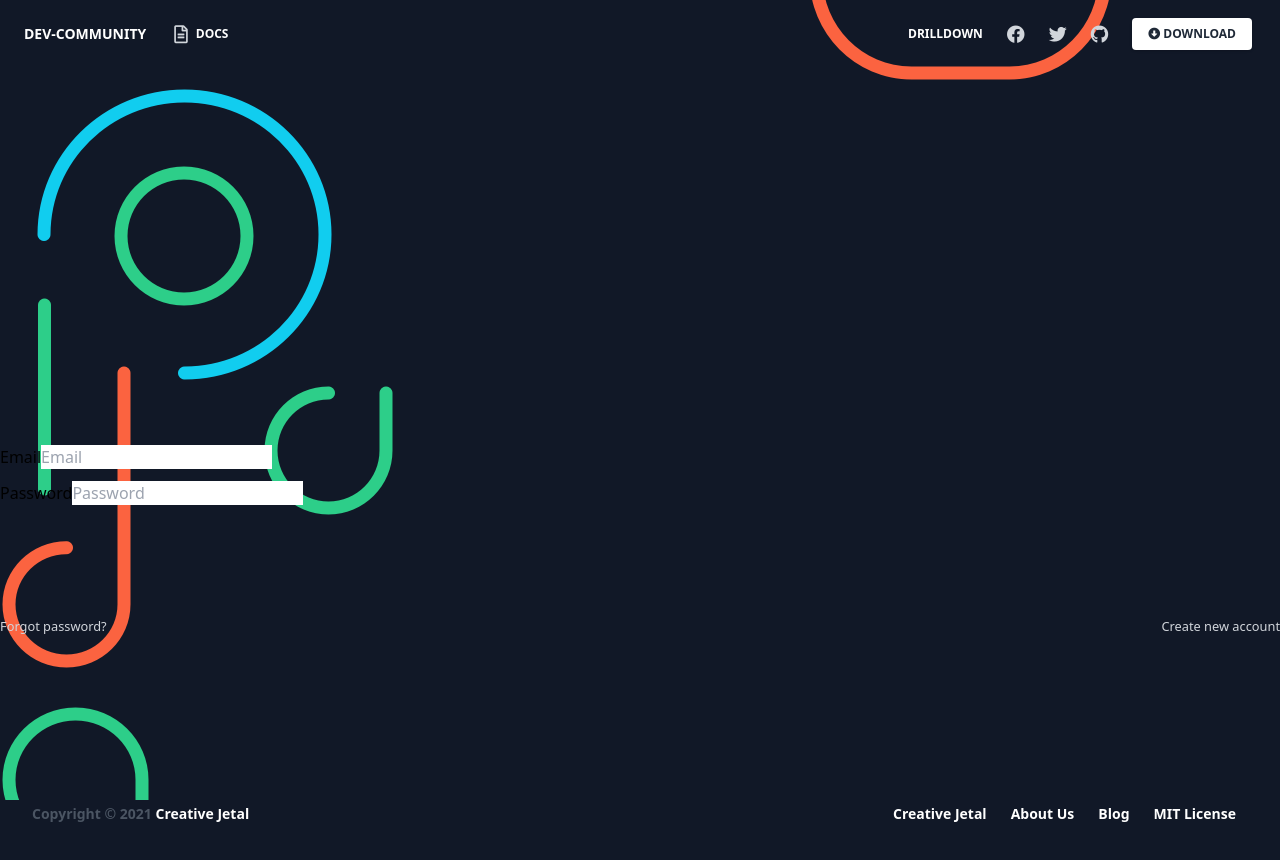
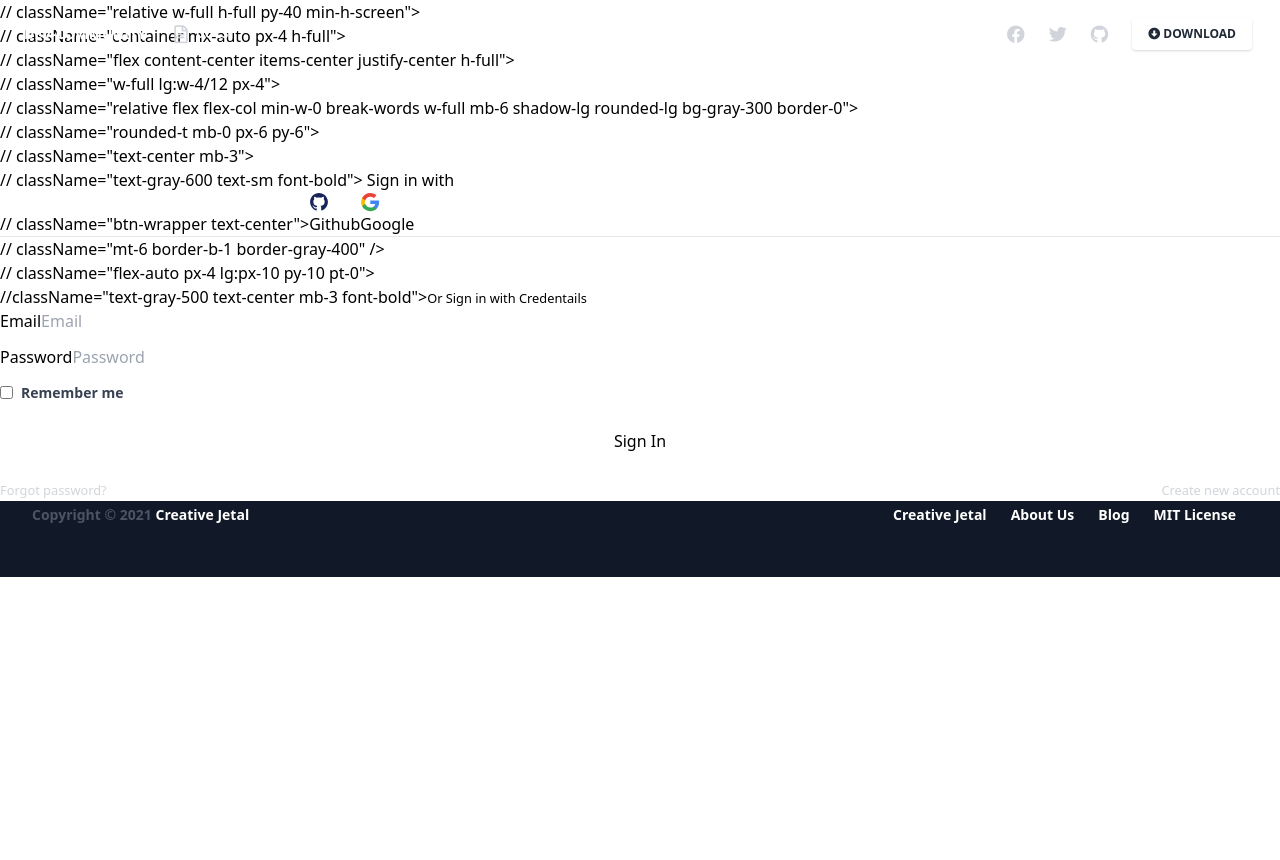
Before and after one commit to MaliJetal/Dev-Community, a React (Create React App) app in the folder client/: page /auth/login in a window 1280 px wide. Shown: the top 860 px of the page. After the commit the page ends 800 px from the top, so only its background shows below. Built offline with nearby package versions, Linux system fonts and the light colour scheme.

Commit message:
Comment out CSS

```diff
--- a/client/src/layouts/Auth.js
+++ b/client/src/layouts/Auth.js
@@ -15,9 +15,9 @@ class Auth extends Component {
       <div className="Auth">
         <main>
           <AuthNavbar transparent />
-          <section className="relative w-full h-full py-40 min-h-screen">
+          <section>// className="relative w-full h-full py-40 min-h-screen">
             <div
-              className="absolute top-0 w-full h-full bg-gray-900 bg-no-repeat bg-full"
+              //className="absolute top-0 w-full h-full bg-gray-900 bg-no-repeat bg-full"
               style={{
                 backgroundImage:
                   "url(" + register_png + ")",
```
